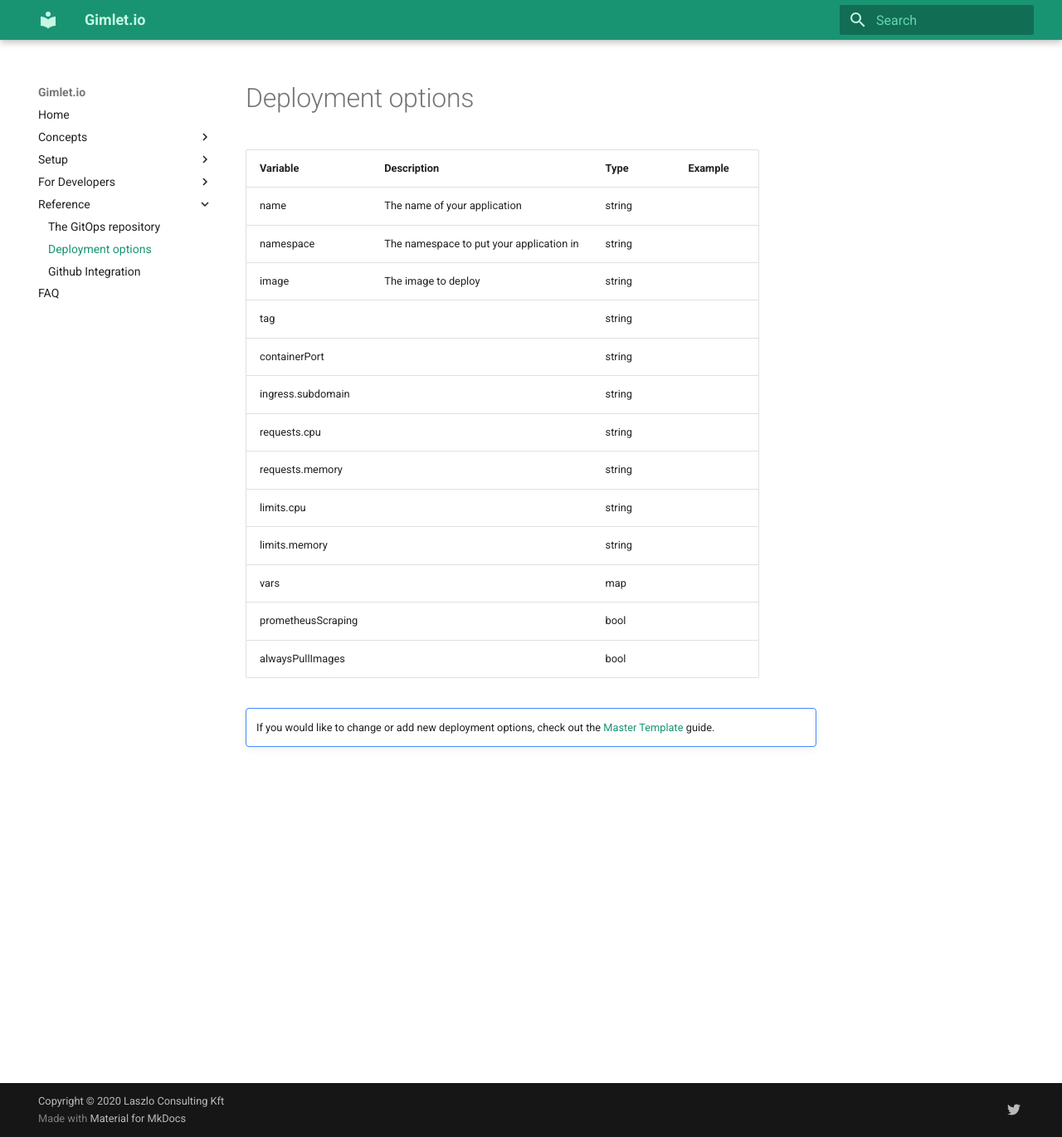
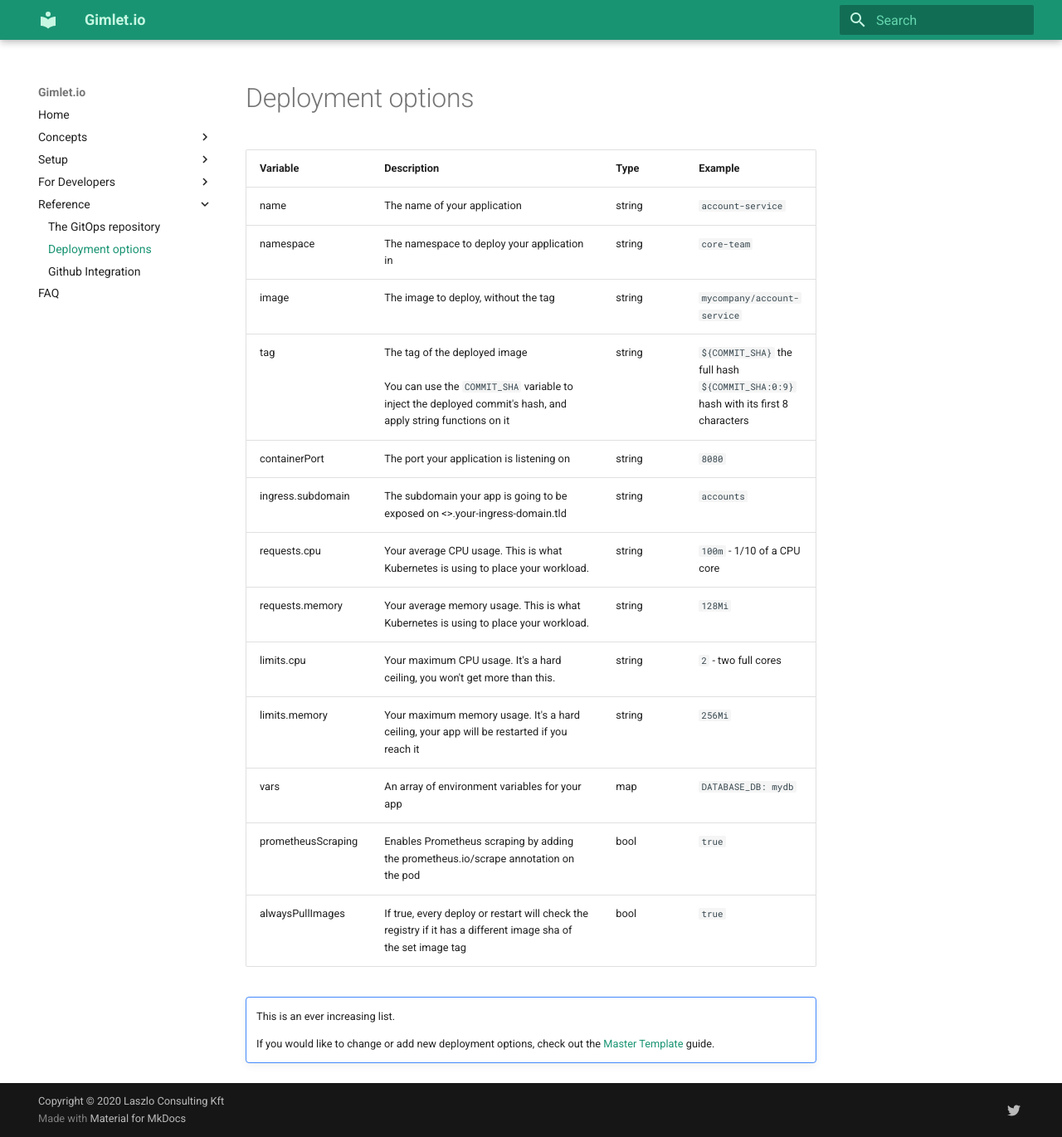
Before and after one commit to laszlocph/gimlet-docs, an MkDocs documentation site: the page built from docs/reference/options.md, in a window 1280 px wide and 1370 px high. Shown: the whole window at 83% size. Built offline with MkDocs 1.6.1 and Material for MkDocs 9.7.7, drawn with Linux system fonts in a browser that asks for light colours.

Commit message:
Variables

```diff
--- a/docs/reference/options.md
+++ b/docs/reference/options.md
@@ -2,23 +2,23 @@
 
 | Variable     | Description           | Type | Example |
 | ------------- |-------------| -----| ----|
-| name     | The name of your application | string | |
-| namespace      | The namespace to put your application in | string | |
-| image | The image to deploy | string | |
-| tag |       | string | |
-| containerPort |       | string | |
-| ingress.subdomain |       | string | |
-| requests.cpu |       | string | |
-| requests.memory |       | string | |
-| limits.cpu |       | string | |
-| limits.memory |       | string | |
-| vars |       | map | |
-| prometheusScraping |       | bool | |
-| alwaysPullImages |       | bool | |
-
-
-
+| name     | The name of your application | string | `account-service` |
+| namespace      | The namespace to deploy your application in | string | `core-team` |
+| image | The image to deploy, without the tag | string | `mycompany/account-service` |
+| tag | The tag of the deployed image <br /><br /> You can use the `COMMIT_SHA` variable to inject the deployed commit's hash, and apply string functions on it | string | `${COMMIT_SHA}` the full hash <br /> `${COMMIT_SHA:0:9}`  hash with its first 8 characters |
+| containerPort | The port your application is listening on | string | `8080` |
+| ingress.subdomain | The subdomain your app is going to be exposed on <<subdomain>>.your-ingress-domain.tld | string | `accounts` |
+| requests.cpu | Your average CPU usage. This is what Kubernetes is using to place your workload. | string | `100m` - 1/10 of a CPU core |
+| requests.memory | Your average memory usage. This is what Kubernetes is using to place your workload. | string | `128Mi` |
+| limits.cpu | Your maximum CPU usage. It's a hard ceiling, you won't get more than this. | string | `2` - two full cores |
+| limits.memory | Your maximum memory usage. It's a hard ceiling, your app will be restarted if you reach it | string | `256Mi` |
+| vars | An array of environment variables for your app | map | `DATABASE_DB: mydb` |
+| prometheusScraping | Enables Prometheus scraping by adding the prometheus.io/scrape annotation on the pod | bool | `true` |
+| alwaysPullImages | If true, every deploy or restart will check the registry if it has a different image sha of the set image tag | bool | `true` |
 
 !!! note ""
 
+    This is an ever increasing list.
+
+
     If you would like to change or add new deployment options, check out the [Master Template](|setup|master-template) guide.
```
